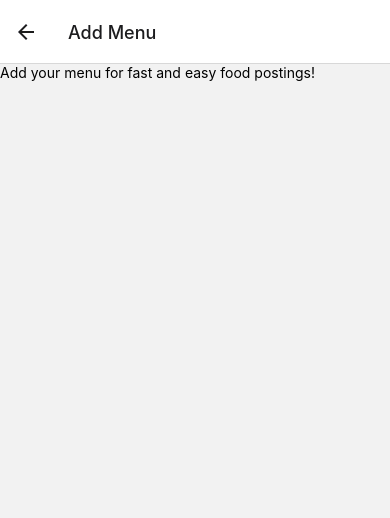
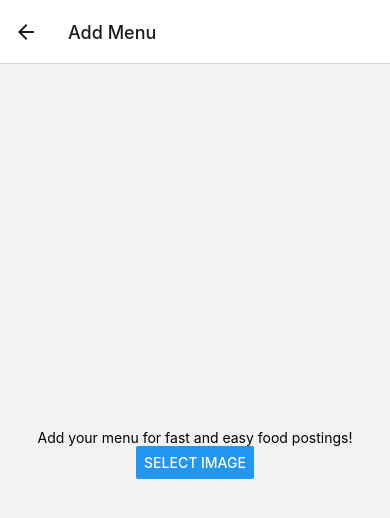
Before and after one commit to SarahAsad23/SustainaBite, a React Native app: screen /AddMenu in a window 390 px wide. Shown: the top 518 px of the page. Built offline with nearby package versions, Linux system fonts and the light colour scheme.

Commit message:
menus page added. im hungry

```diff
--- a/RestaurantUI/AddMenu.tsx
+++ b/RestaurantUI/AddMenu.tsx
@@ -1,19 +1,39 @@
 import React from "react";
-import { View, Text, StyleSheet } from "react-native";
+import { View, Text, Button, StyleSheet } from "react-native";
+import ImagePicker from "react-native-image-crop-picker";
 
+const AddMenu = ({ navigation }: { navigation: any }) => {
+  const openImagePicker = () => {
+    ImagePicker.openPicker({
+      multiple: false,
+      mediaType: "photo",
+    })
+      .then((image) => {
+        if (image) {
+          const selectedImage = image;
+          console.log("Selected image URI: " + selectedImage.path);
+          // Handle the selected image as needed
+        }
+      })
+      .catch((error) => {
+        console.log("ImagePicker Error: ", error);
+      });
+  };
 
-const AddMenu = ({navigation}: {navigation: any}) =>{
-    return(
-        <View>
-            <Text>Add your menu for fast and easy food postings!</Text>
-        </View>
-
-    )
-}
+  return (
+    <View style={styles.container}>
+      <Text>Add your menu for fast and easy food postings!</Text>
+      <Button title="Select Image" onPress={openImagePicker} />
+    </View>
+  );
+};
 
 const styles = StyleSheet.create({
-
+  container: {
+    flex: 1,
+    justifyContent: "center",
+    alignItems: "center",
+  },
 });
 
-
 export default AddMenu;
--- a/package.json
+++ b/package.json
@@ -21,6 +21,8 @@
     "mysql": "^2.18.1",
     "react": "18.2.0",
     "react-native": "0.72.6",
+    "react-native-image-crop-picker": "^0.40.0",
+    "react-native-image-picker": "^7.0.1",
     "react-native-maps": "^1.8.0",
     "react-native-webview": "^13.6.2",
     "tesseract.js": "^5.0.2",
```
Also changed, not shown: 1 other file (tests, documents, lock files or other folders).
